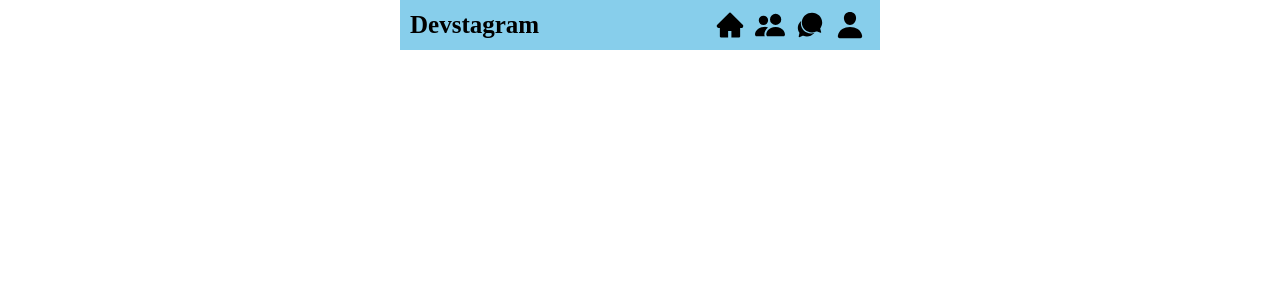
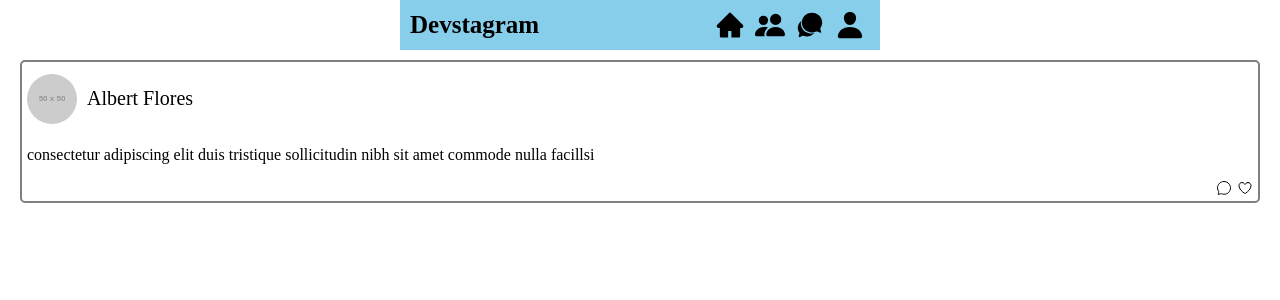
Before and after one commit to side-project-study-group/DevStagram-frontend, a React (Create React App) app: page /timeline-detail in a window 1280 px wide. Before the commit this address had no page. Shown: the top 300 px of the page. Built offline with nearby package versions, Linux system fonts and the light colour scheme.

Commit message:
컴포넌트 - timeline 포스트 상세보기 컴포넌트 ui 구현

```diff
--- a/src/App.js
+++ b/src/App.js
@@ -1,5 +1,5 @@
 import React from "react";
-import Router from "./Router";
+import Router from "./router";
 
 function App() {
   return <Router />;
--- a/src/Router.js
+++ b/src/Router.js
@@ -6,6 +6,7 @@ import MeetUpList from "./pages/meet-up-list/meet-up-list";
 import MeetUpManage from "./pages/meet-up-manage/meet-up-manage";
 import MeetUpPost from "./pages/meet-up-post/meet-up-post";
 import MeetUpWrite from "./pages/meet-up-write/meet-up-write";
+import TimeLineDetail from "./pages/timeline-detail/timeline-detail"
 
 function Router() {
   return (
@@ -18,6 +19,7 @@ function Router() {
           <Route path="/meet-up-chat-list" element={<MeetUpChatList />} />
           <Route path="/meet-up-write" element={<MeetUpWrite />} />
           <Route path="/meet-up-manage" element={<MeetUpManage />} />
+          <Route path="/timeline-detail" element={<TimeLineDetail />} />
         </Routes>
       </BrowserRouter>
     </>
--- /dev/null
+++ b/src/components/atoms/circle-image.js
@@ -0,0 +1,12 @@
+import React from 'react'
+import styled from 'styled-components'
+
+const SImage = styled.img`
+border-radius: 50%;
+`
+
+function CircleImage({src, alt}){
+    return <SImage src={src} alt={alt} />
+}
+
+export default CircleImage
--- /dev/null
+++ b/src/components/atoms/date-text.js
@@ -0,0 +1,21 @@
+import React from "react"
+import styled from "styled-components";
+import dateCalculater from "../../utils/dateCalculater";
+
+function DateText({ date, size }) {
+
+    const sizes = {
+        large: '20px',
+        medium: '16px',
+        small: '12px'
+    }
+
+    const StyledP = styled.p`
+        font-size: ${sizes[size]};
+        color: #808080;
+    `;
+
+    return <StyledP>{dateCalculater(date)}</StyledP>
+}
+
+export default DateText
--- /dev/null
+++ b/src/components/atoms/text.js
@@ -0,0 +1,20 @@
+import React from "react";
+import styled from "styled-components";
+
+function Text({value, size}){
+
+    const sizes = {
+        large: '20px',
+        medium: '16px',
+        small: '12px'
+    }
+
+    const StyledP = styled.p`
+        font-size: ${sizes[size]};
+    `;
+
+
+    return <StyledP>{value}</StyledP> ;
+}
+
+export default Text;
--- /dev/null
+++ b/src/components/molecules/vertical-profile.js
@@ -0,0 +1,24 @@
+import React from 'react'
+import CircleImage from '../atoms/circle-image.js'
+import Text from '../atoms/text.js'
+import DateText from '../atoms/date-text.js'
+import styled from 'styled-components'
+
+function VerticalProfile({ src, text, date }) {
+
+    const StyledDiv = styled.div`
+        display: flex;
+        align-items: center;
+        gap: 10px;
+    `;
+
+    return (
+        <StyledDiv>
+            <CircleImage src={src} />
+            <Text value={text} size={"large"} />
+            <DateText date={date} size={"small"} />
+        </StyledDiv>
+    )
+}
+
+export default VerticalProfile;
--- /dev/null
+++ b/src/pages/timeline-detail/timeline-detail-template.js
@@ -0,0 +1,39 @@
+import React from "react";
+import VerticalProfile from "../../components/molecules/vertical-profile"
+import Text from "../../components/atoms/text"
+import {IoHeartOutline, IoChatbubbleOutline } from "react-icons/io5";
+import styled from "styled-components";
+
+function TimelineDetailTemp({src, text, date, contents}) {
+
+    const StyledContainer = styled.div`
+        margin-right: 20px;
+        margin-left: 20px;
+        margin-top: 10px;
+        padding: 5px 5px;
+
+        border: solid 2px gray;
+        border-radius: 5px;
+    `
+
+    const StyledDiv = styled.div`
+        display: flex;
+        justify-content: flex-end;
+        align-items: center;
+        gap: 5px;
+    `;
+
+    return (
+        <StyledContainer>
+            <VerticalProfile src={src} text={text} date={date} />
+            <Text value={contents} />
+            <StyledDiv>
+                <IoChatbubbleOutline />
+                <IoHeartOutline />
+            </StyledDiv>
+
+        </StyledContainer>
+    )
+}
+
+export default TimelineDetailTemp
--- /dev/null
+++ b/src/pages/timeline-detail/timeline-detail.js
@@ -0,0 +1,17 @@
+import React from 'react';
+import TimelineDetailTemp from './timeline-detail-template'
+
+function TimeLineDetail() {
+    const mock = {
+        src: "https://fakeimg.pl/50x50/",
+        text: "Albert Flores",
+        date: "2022-07-17 21:30:00",
+        contents: "consectetur adipiscing elit duis tristique sollicitudin nibh sit amet commode nulla facillsi"
+    }
+
+    return <TimelineDetailTemp src={mock.src} text={mock.text} date={mock.date} contents={mock.contents} />
+
+}
+
+
+export default TimeLineDetail;
--- /dev/null
+++ b/src/utils/dateCalculater.js
@@ -0,0 +1,36 @@
+// input 날짜와 현재 날짜를 비교하여
+// 8일 전, 1시간 전 등으로 반환한다.
+export default function dateCalculater(inputDate) {
+    let now = new Date();
+    let date = new Date(inputDate);
+    let minus;
+    if (now.getFullYear() > date.getFullYear()) {
+        minus = now.getFullYear() - date.getFullYear();
+        return minus + "년 전";
+    } else if (now.getMonth() > date.getMonth()) {
+        minus = now.getMonth() - date.getMonth();
+        return minus + "달 전";
+    } else if (now.getDate() > date.getDate()) {
+        minus = now.getDate() - date.getDate();
+        return minus + "일 전";
+    } else if (now.getDate() == date.getDate()) {
+        let nowTime = now.getTime();
+        let date = date.getTime();
+        if (nowTime > date) {
+            let sec = parseInt(nowTime - date) / 1000;
+            let day = parseInt(sec / 60 / 60 / 24);
+            sec = (sec - (day * 60 * 60 * 24));
+            let hour = parseInt(sec / 60 / 60);
+            sec = (sec - (hour * 60 * 60));
+            let min = parseInt(sec / 60);
+            sec = parseInt(sec - (min * 60));
+            if (hour > 0) {
+                return hour + "시간 전";
+            } else if (min > 0) {
+                return min + "분 전";
+            } else if (sec > 0) {
+                return sec + "초 전";
+            }
+        }
+    }
+}
```
